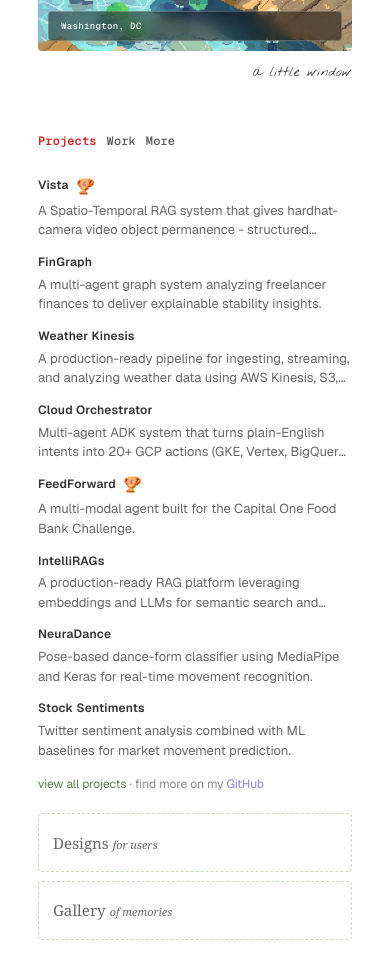
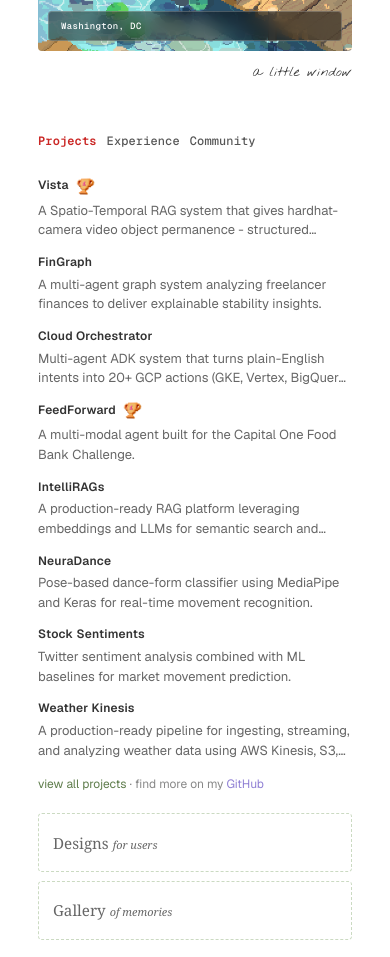
Before and after one commit to vellsneha/snehavel, a React (Vite) app: page / in a window 390 px wide. Shown: the part 1340-2297 px from the top of the page. Built offline with nearby package versions, Linux system fonts and the light colour scheme; no server answers; a web font is replaced by a local one.

Commit message:
visual changes 3

```diff
--- a/src/components/ExperienceList.css
+++ b/src/components/ExperienceList.css
@@ -15,6 +15,19 @@
   overflow: visible;
 }
 
+.experience-summary {
+  min-width: 0;
+  overflow: visible;
+}
+
+.experience-summary-main {
+  min-width: 0;
+}
+
+.experience-toggle-hint {
+  display: none;
+}
+
 .experience-heading {
   margin: 0 0 clamp(3px, 0.5vh, 6px);
   font-family: var(--font-sans);
@@ -25,11 +38,6 @@
   color: var(--text-heading);
   overflow: visible;
   transition: color 0.2s ease;
-}
-
-.experience-summary {
-  min-width: 0;
-  overflow: visible;
 }
 
 .experience-item:is(:hover, :focus-visible, .is-active) .experience-heading {
@@ -213,3 +221,53 @@
   border-radius: 10px;
   background: var(--card-bg-soft);
 }
+
+@media (max-width: 720px) {
+  .experience-item {
+    cursor: pointer;
+    -webkit-tap-highlight-color: transparent;
+  }
+
+  .experience-summary {
+    display: flex;
+    align-items: flex-start;
+    justify-content: space-between;
+    gap: 12px;
+  }
+
+  .experience-summary-main {
+    flex: 1;
+    min-width: 0;
+  }
+
+  .experience-toggle-hint {
+    display: inline-flex;
+    align-items: center;
+    justify-content: center;
+    flex-shrink: 0;
+    width: 28px;
+    height: 28px;
+    margin-top: 2px;
+    border: 1px dashed var(--border-accent);
+    border-radius: 999px;
+    color: var(--text-subtle);
+    background: color-mix(in srgb, var(--accent) 8%, transparent);
+    transition:
+      transform 0.2s ease,
+      color 0.2s ease,
+      border-color 0.2s ease,
+      background 0.2s ease;
+  }
+
+  .experience-toggle-hint.is-open {
+    transform: rotate(180deg);
+    color: var(--accent-hero);
+    border-color: var(--accent);
+    background: color-mix(in srgb, var(--accent) 14%, transparent);
+  }
+
+  .experience-item.is-active .experience-toggle-hint {
+    color: var(--accent-hero);
+    border-color: var(--accent);
+  }
+}
--- a/src/components/ExperienceList.tsx
+++ b/src/components/ExperienceList.tsx
@@ -143,6 +143,7 @@ export default function ExperienceList({ items }: ExperienceListProps) {
             data-id={item.id}
             className={`experience-item${overlay?.id === item.id || expandedId === item.id ? " is-active" : ""}`}
             tabIndex={0}
+            aria-expanded={isMobile ? expandedId === item.id : undefined}
             onClick={() => {
               if (!isMobile) return;
               setExpandedId((current) => (current === item.id ? null : item.id));
@@ -167,6 +168,7 @@ export default function ExperienceList({ items }: ExperienceListProps) {
             }}
           >
             <div className="experience-summary">
+              <div className="experience-summary-main">
                 <p className="experience-heading">
                   <span className="experience-role">{item.role}</span>
                   <span className="experience-at">{" at\u00A0"}</span>
@@ -175,6 +177,9 @@ export default function ExperienceList({ items }: ExperienceListProps) {
                     target="_blank"
                     rel="noopener noreferrer"
                     className="experience-company-link"
+                    onClick={(event) => {
+                      if (isMobile) event.stopPropagation();
+                    }}
                   >
                     <span className={getLogoWrapClass(item.id)}>
                       <img
@@ -190,6 +195,23 @@ export default function ExperienceList({ items }: ExperienceListProps) {
                 <time className="experience-period" dateTime={item.period}>
                   {item.period}
                 </time>
+              </div>
+              {isMobile ? (
+                <span
+                  className={`experience-toggle-hint${expandedId === item.id ? " is-open" : ""}`}
+                  aria-hidden="true"
+                >
+                  <svg viewBox="0 0 12 12" width="12" height="12" fill="none" aria-hidden="true">
+                    <path
+                      d="M3 4.5 L6 7.5 L9 4.5"
+                      stroke="currentColor"
+                      strokeWidth="1.5"
+                      strokeLinecap="round"
+                      strokeLinejoin="round"
+                    />
+                  </svg>
+                </span>
+              ) : null}
             </div>
             {isMobile && expandedId === item.id ? (
               <div className="experience-desc-inline">
--- a/src/data/projectItems.ts
+++ b/src/data/projectItems.ts
@@ -7,7 +7,7 @@ import weatherKinesisVideo from "../../projvids/WeatherKinesis.mp4?url";
 import neuraDanceImage from "../../projvids/NeuraDance.png?url";
 import feedForwardImage from "../../projvids/FeedForward.png?url";
 import stockMarketImage from "../../projvids/StockMarket.png?url";
-import openaiVideo from "../../projvids/openai.mp4?url";
+import cloudOrchestratorVideo from "../../projvids/CloudOrchestrator.mp4?url";
 import { projectContentById, type ProjectContentSection } from "./projectContent";
 
 export type ProjectItem = {
@@ -129,7 +129,7 @@ export const projectItems: ProjectItem[] = [
     description:
       "Multi-agent ADK platform that turns natural-language infrastructure requests into ordered gcloud tool-call plans with DAG visualization.",
     sections: projectContentById.orchestrator,
-    media: openaiVideo,
+    media: cloudOrchestratorVideo,
     mediaType: "video",
   },
   {
--- a/src/data/projects.ts
+++ b/src/data/projects.ts
@@ -6,6 +6,8 @@ export type Project = {
   tags: string[];
   featured?: boolean;
   hidden?: boolean;
+  /** When true, home list links to /projects#id instead of the external url. */
+  projectPage?: boolean;
 };
 
 /** Home sidebar cards only, kept free of media imports so `/` stays light. */
@@ -14,6 +16,7 @@ export const projects: Project[] = [
     id: "vista",
     title: "Vista",
     featured: true,
+    projectPage: true,
     url: "https://github.com/shifamehreen-005/VISTA",
     tags: ["Computer Vision", "LLMs", "RAGs", "Agents"],
     description:
@@ -22,23 +25,16 @@ export const projects: Project[] = [
   {
     id: "fingraph",
     title: "FinGraph",
+    projectPage: true,
     url: "https://devpost.com/software/fingraph",
     tags: ["LLMs", "Agents", "Data", "Graph"],
     description:
       "A multi-agent graph system analyzing freelancer finances to deliver explainable stability insights.",
   },
   {
-    id: "weather-kinesis",
-    title: "Weather Kinesis",
-    url: "https://github.com/vellsneha/weather-kinesis",
-    tags: ["Data", "Cloud"],
-    description:
-      "A production-ready pipeline for ingesting, streaming, and analyzing weather data using AWS Kinesis, S3, and visualization tools.",
-    hidden: true,
-  },
-  {
     id: "orchestrator",
     title: "Cloud Orchestrator",
+    projectPage: true,
     url: "https://github.com/shifamehreen-005/cloud-orchestrator",
     tags: ["Agents", "LLMs", "Cloud", "GCP"],
     description:
@@ -48,6 +44,7 @@ export const projects: Project[] = [
     id: "feedforward",
     title: "FeedForward",
     featured: true,
+    projectPage: true,
     url: "https://github.com/shifamehreen-005/FeedForward",
     tags: ["LLMs", "Data", "Agents", "Voice AI"],
     description:
@@ -56,6 +53,7 @@ export const projects: Project[] = [
   {
     id: "intelli-rags",
     title: "IntelliRAGs",
+    projectPage: true,
     url: "https://github.com/vellsneha/IntelliRAGs",
     tags: ["LLMs", "NLP", "RAGs", "Evaluation"],
     description:
@@ -79,4 +77,13 @@ export const projects: Project[] = [
       "Twitter sentiment analysis combined with ML baselines for market movement prediction.",
     hidden: true,
   },
+  {
+    id: "weather-kinesis",
+    title: "Weather Kinesis",
+    url: "https://github.com/vellsneha/weather-kinesis",
+    tags: ["Data", "Cloud"],
+    description:
+      "A production-ready pipeline for ingesting, streaming, and analyzing weather data using AWS Kinesis, S3, and visualization tools.",
+    hidden: true,
+  },
 ];
--- a/src/pages/HomePage.tsx
+++ b/src/pages/HomePage.tsx
@@ -168,7 +168,7 @@ export default function HomePage() {
             </div>
 
             <aside className="home-col home-col-right">
-              <div className="home-right-tabs" role="tablist" aria-label="Projects, work, and more">
+              <div className="home-right-tabs" role="tablist" aria-label="Projects, experience, and community">
                 <button
                   type="button"
                   role="tab"
@@ -183,35 +183,30 @@ export default function HomePage() {
                   type="button"
                   role="tab"
                   aria-selected={rightPanel === "work"}
-                  data-label="Work"
+                  data-label="Experience"
                   className={`home-right-tab${rightPanel === "work" ? " is-active" : ""}`}
                   onClick={() => setRightPanel("work")}
                 >
-                  <span className="home-right-tab-label">Work</span>
+                  <span className="home-right-tab-label">Experience</span>
                 </button>
                 <button
                   type="button"
                   role="tab"
                   aria-selected={rightPanel === "more"}
-                  data-label="More"
+                  data-label="Community"
                   className={`home-right-tab${rightPanel === "more" ? " is-active" : ""}`}
                   onClick={() => setRightPanel("more")}
                 >
-                  <span className="home-right-tab-label">More</span>
+                  <span className="home-right-tab-label">Community</span>
                 </button>
               </div>
 
               <div className="home-right-panel" role="tabpanel">
                 {rightPanel === "projects" ? (
                   <ul className="home-projects-list">
-                    {projects.map((project) => (
-                      <li key={project.id}>
-                        <a
-                          href={project.url}
-                          target="_blank"
-                          rel="noopener noreferrer"
-                          className="home-project-item"
-                        >
+                    {projects.map((project) => {
+                      const opensOnProjectsPage = Boolean(project.projectPage);
+                      const content = (
                         <div>
                           <p className="home-project-title">
                             {project.title}
@@ -226,9 +221,27 @@ export default function HomePage() {
                           </p>
                           <p className="home-project-desc">{project.description}</p>
                         </div>
+                      );
+
+                      return (
+                        <li key={project.id}>
+                          {opensOnProjectsPage ? (
+                            <Link to={`/projects#${project.id}`} className="home-project-item">
+                              {content}
+                            </Link>
+                          ) : (
+                            <a
+                              href={project.url}
+                              target="_blank"
+                              rel="noopener noreferrer"
+                              className="home-project-item"
+                            >
+                              {content}
                             </a>
+                          )}
                         </li>
-                    ))}
+                      );
+                    })}
                     <li className="home-projects-footnote">
                       <p>
                         <Link to="/projects" className="home-projects-footnote-link home-projects-footnote-link--page">
```
Also changed, not shown: 1 other file (tests, documents, lock files or other folders). Lines whose indentation alone changed are shown as unchanged.
